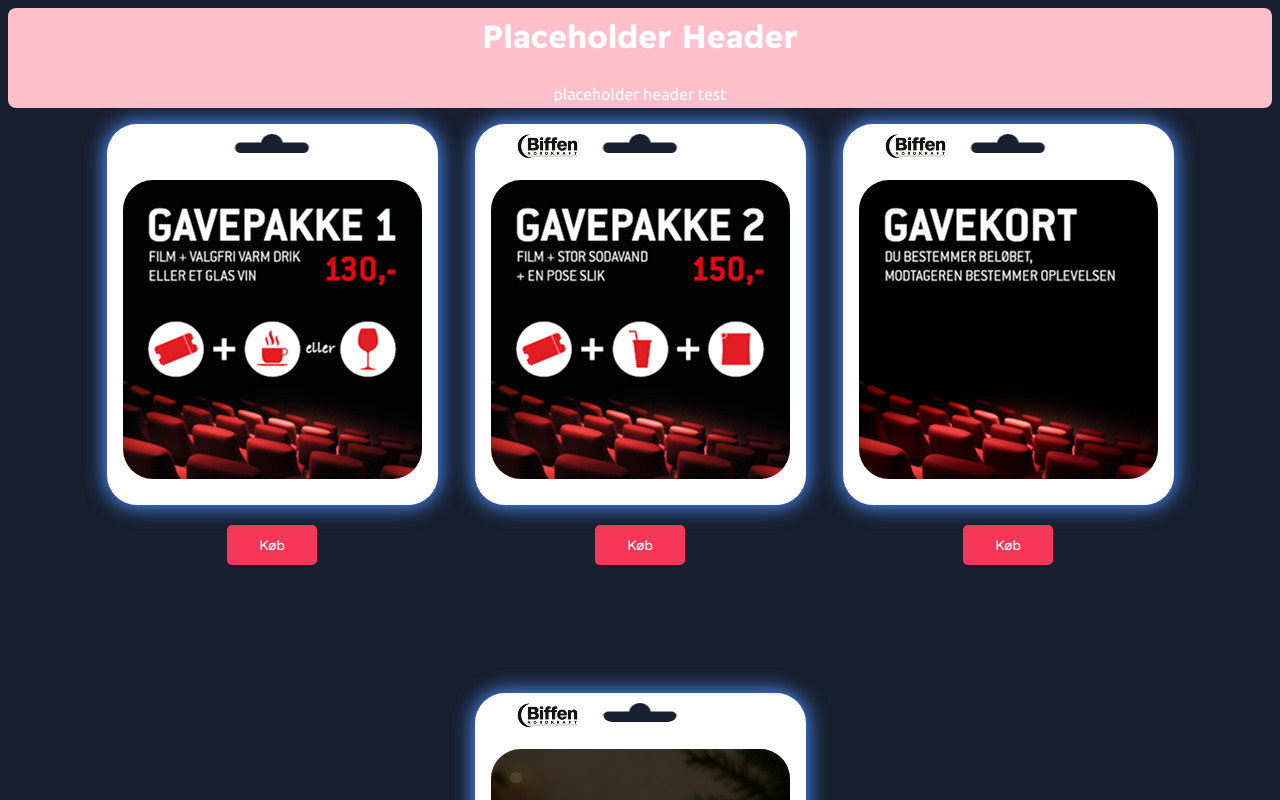
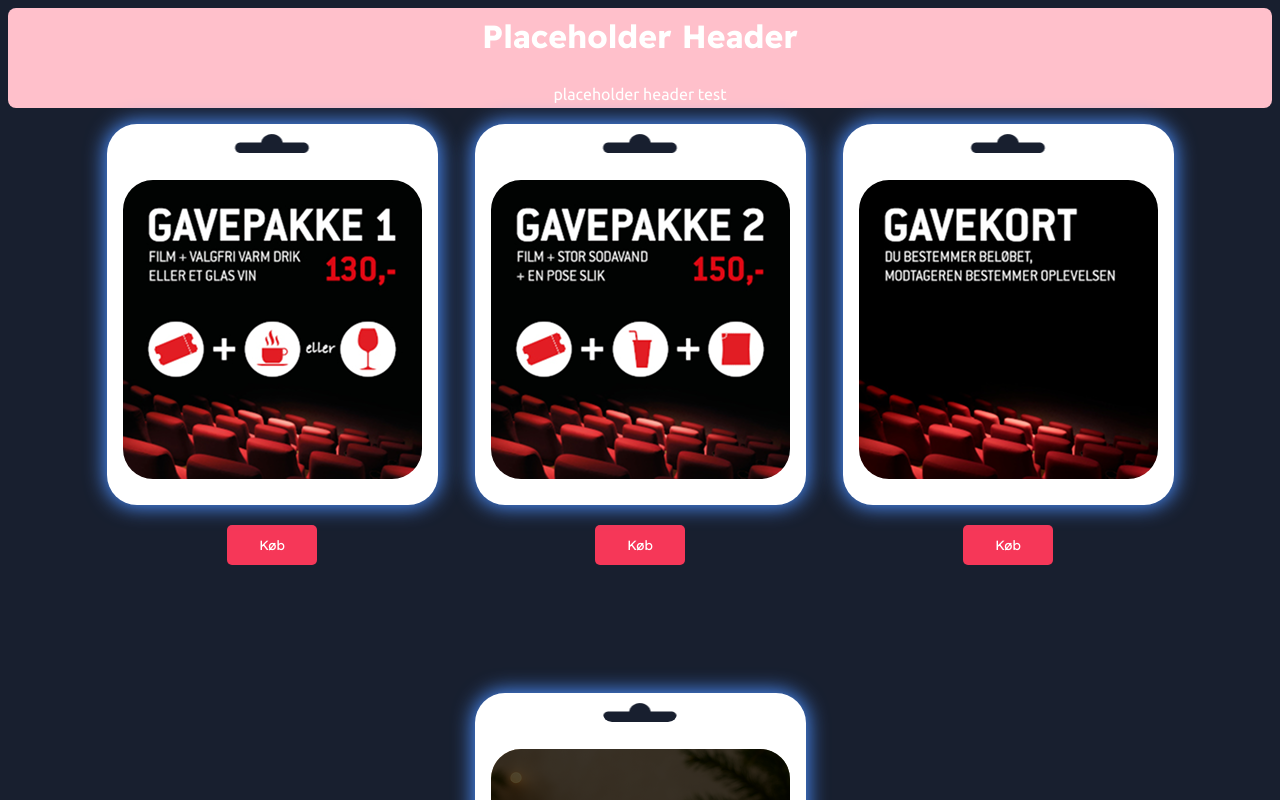
Before and after one commit to rasmussoender/MMD4-Biffen, a Nuxt app: page /gavekort-og-ovrige-billetter in a window 1280 px wide. Shown: the top 800 px of the page. Built offline with nearby package versions, Linux system fonts and the light colour scheme.

Commit message:
Update gavekort-og-ovrige-billetter.vue

```diff
--- a/pages/gavekort-og-ovrige-billetter.vue
+++ b/pages/gavekort-og-ovrige-billetter.vue
@@ -19,7 +19,7 @@ import Header from '@/components/Header.vue';
       </article>
        <article>
         <div class="udvalgCard">
-          <img src="../assets/img/GavePakkeLogo.png" alt="" class="logo">
+          <!-- <img src="../assets/img/GavePakkeLogo.png" alt="" class="logo"> -->
           <img src="../assets/img/GavepakkeIkon.png" alt="" class="iconthing">
           <img src="../assets/img/Gavepakke2.png" alt="">
         </div>
@@ -29,7 +29,7 @@ import Header from '@/components/Header.vue';
       </article>
        <article>
         <div class="udvalgCard">
-          <img src="../assets/img/GavePakkeLogo.png" alt="" class="logo">
+          <!-- <img src="../assets/img/GavePakkeLogo.png" alt="" class="logo"> -->
           <img src="../assets/img/GavepakkeIkon.png" alt="" class="iconthing">
            <img src="../assets/img/Gavepakke3.png" alt="">
         </div>
@@ -39,7 +39,7 @@ import Header from '@/components/Header.vue';
       </article>
        <article>
         <div class="udvalgCard">
-          <img src="../assets/img/GavePakkeLogo.png" alt="" class="logo">
+          <!-- <img src="../assets/img/GavePakkeLogo.png" alt="" class="logo"> -->
           <img src="../assets/img/GavepakkeIkon.png" alt="" class="iconthing">
           <div class="gavepakke4img">
           <div class="textOverlay">
```
